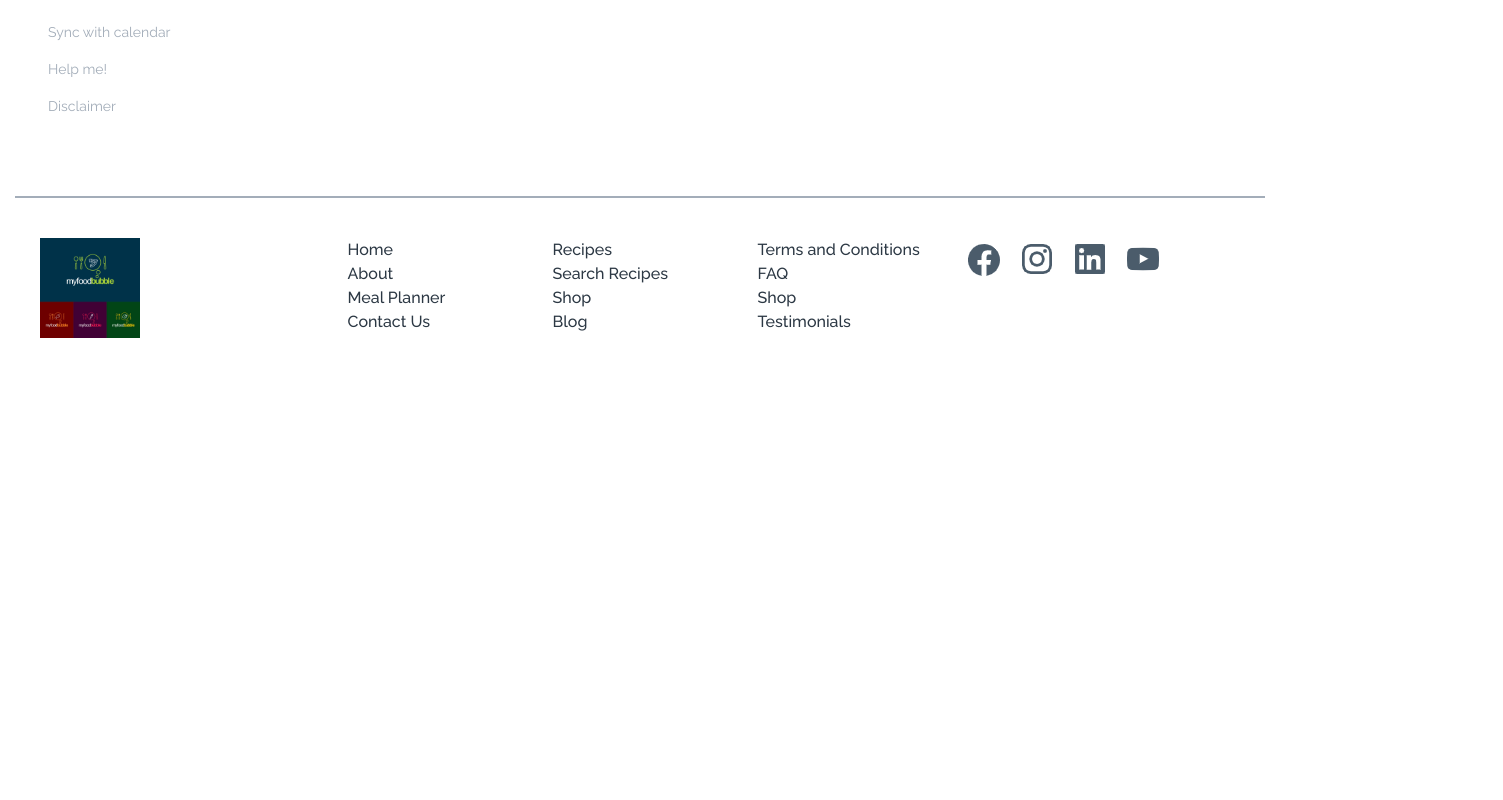
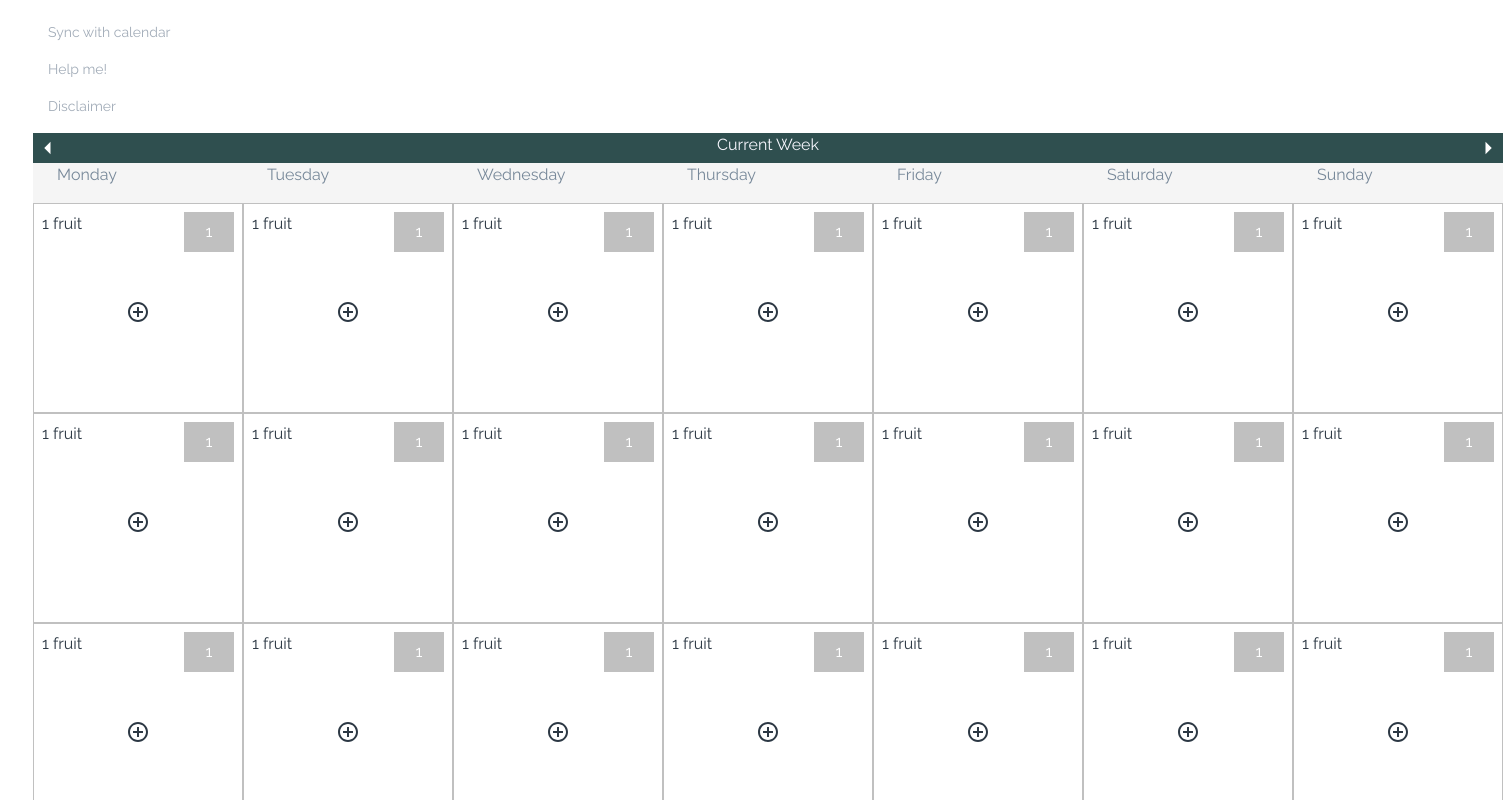
Before and after one commit to ammarjussa/foodbubble, a React (Create React App) app: page /mealplanner in a window 1280 px wide. Shown: the part 920-1720 px from the top of the page, 1503 px wide, since content can reach past the window. Before the commit the page ends 1295 px from the top, so only its background shows below. Built offline with nearby package versions, Linux system fonts and the light colour scheme.

Commit message:
Initial meal planner screen

```diff
--- a/src/assets/styles/_components.scss
+++ b/src/assets/styles/_components.scss
@@ -888,30 +888,13 @@
   }
 }
 
+.sidebar-row {
+  height: 60px;
+  background-color: #f1f1f1;
+  border: 1px solid gray;
+  cursor: pointer;
 
-.sidebar{
-    // height: auto;
-    // width: 40vw;
-    // background-color: #dfe6ed;
-    // display: flex;
-    // flex-direction: column;
-    // padding-top: 4%;
-    // padding-bottom: 2%;
-    // margin-top: 2%;
-    // margin-bottom: 20%;
-    // justify-content: center;
-
-    // @include breakpoint(mobileonly) {
-    //   width: 250px;
-    // }
-
-    // .options-layout {
-    //   margin-left: 35%;
-    //   margin-right: 35%;
-    //   margin-bottom: 20%;
-
-    //   @include breakpoint(mobileonly) {
-    //     margin-left: 55px;
-    //   }
-    // }
+  &:hover {
+    background-color: silver;
   }
+}
--- /dev/null
+++ b/src/components/MealPlanner/Column.js
@@ -0,0 +1,44 @@
+import AddCircleOutlineIcon from '@material-ui/icons/AddCircleOutline';
+
+const Item = () => (
+  <div
+    className="p-2"
+    style={{
+      width: '210px',
+      height: '210px',
+      border: '1px solid silver',
+      backgroundColor: 'white',
+    }}
+  >
+    <div className="d-flex justify-content-between">
+      <p>1 fruit</p>
+      <div
+        className="d-flex justify-content-center align-items-center"
+        style={{ width: '50px', backgroundColor: 'silver', color: 'white' }}
+      >
+        1
+      </div>
+    </div>
+    <div className="d-flex align-items-center justify-content-center pt-5">
+      <AddCircleOutlineIcon />
+    </div>
+  </div>
+);
+
+const Column = ({ day }) => {
+  return (
+    <div>
+      <div
+        className="pl-4"
+        style={{ height: '40px', backgroundColor: 'whitesmoke', width: '210px' }}
+      >
+        <p style={{ color: 'lightslategray' }}>{day}</p>
+      </div>
+      <Item />
+      <Item />
+      <Item />
+    </div>
+  );
+};
+
+export default Column;
--- a/src/components/MealPlanner/MyMealPlanner.js
+++ b/src/components/MealPlanner/MyMealPlanner.js
@@ -1,6 +1,9 @@
 import React from 'react';
 import SearchHeader from '../common/SearchHeader';
+import Column from './Column';
 import Sidebar from './Sidebar';
+import ArrowLeftIcon from '@material-ui/icons/ArrowLeft';
+import ArrowRightIcon from '@material-ui/icons/ArrowRight';
 
 const MyMealPlanner = () => {
   return (
@@ -10,9 +13,27 @@ const MyMealPlanner = () => {
         <div className="col-md-2">
           <Sidebar />
         </div>
-				<div>
-
-				</div>
+        <div>
+          <div
+            className="d-flex justify-content-between"
+            style={{ width: '1470px', height: '30px', backgroundColor: 'darkslategray' }}
+          >
+            <ArrowLeftIcon htmlColor="white" style={{ fontSize: '30px', cursor: 'pointer' }} />
+            <p className="text-center" style={{ color: 'ghostwhite' }}>
+              Current Week
+            </p>
+            <ArrowRightIcon htmlColor="white" style={{ fontSize: '30px', cursor: 'pointer' }} />
+          </div>
+          <div className="d-flex">
+            <Column day="Monday" />
+            <Column day="Tuesday" />
+            <Column day="Wednesday" />
+            <Column day="Thursday" />
+            <Column day="Friday" />
+            <Column day="Saturday" />
+            <Column day="Sunday" />
+          </div>
+        </div>
       </div>
     </div>
   );
--- a/src/components/MealPlanner/Sidebar.js
+++ b/src/components/MealPlanner/Sidebar.js
@@ -3,8 +3,8 @@ import React from 'react';
 const SidebarRow = ({ text }) => {
   return (
     <div
-      className="d-flex justify-content-start align-items-end pl-3"
-      style={{ height: '60px', backgroundColor: '#f1f1f1', border: '1px solid gray' }}
+      className="sidebar-row d-flex justify-content-start align-items-end pl-3"
+      style={{  }}
     >
       <p>{text}</p>
     </div>
```
